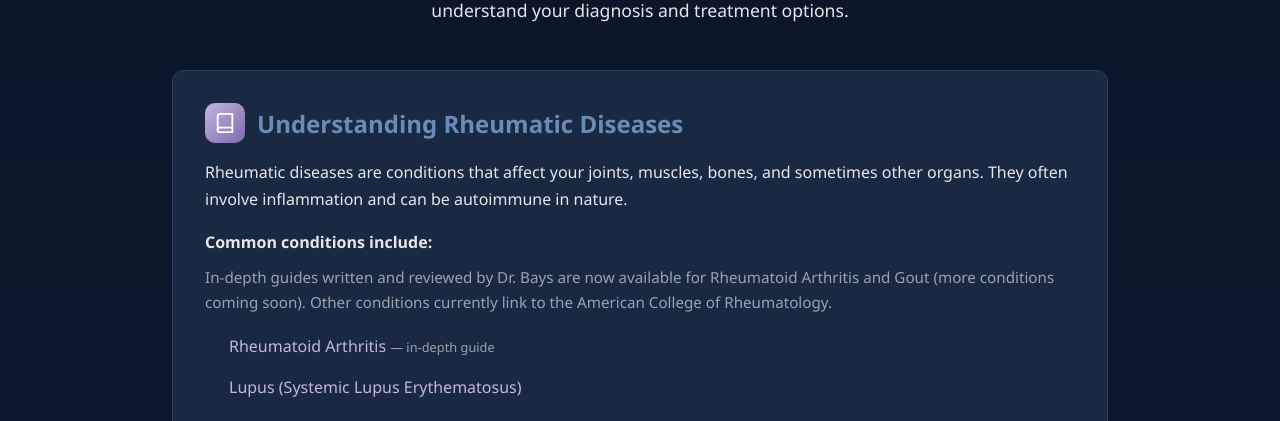
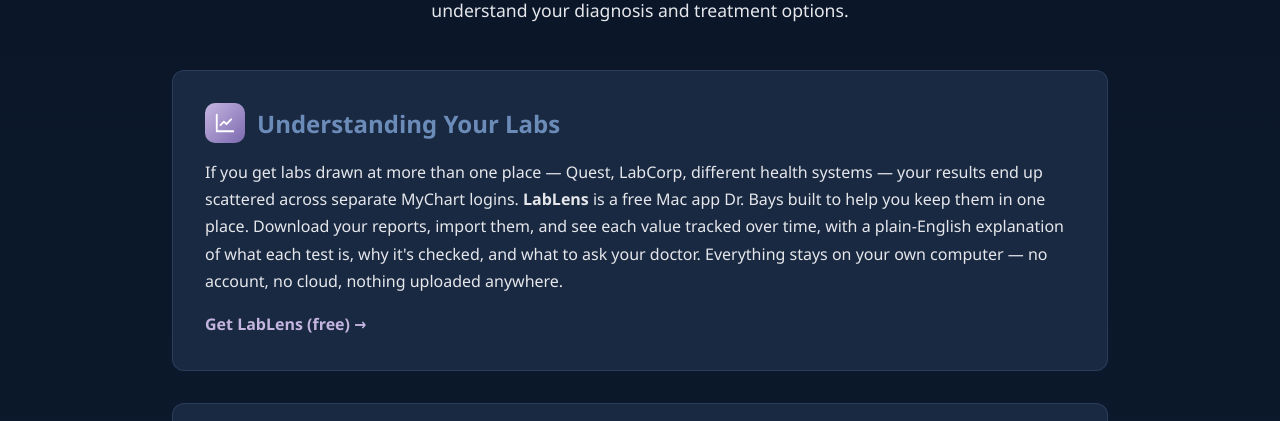
Before and after one commit to rheumify/rheumify-website, a Next.js app: page /patients in a window 1280 px wide. Shown: the part 227-648 px from the top of the page. Built offline with nearby package versions, Linux system fonts and the light colour scheme.

Commit message:
Add "Understanding Your Labs" (LabLens) section at top of Patient Resources

```diff
--- a/app/patients/page.js
+++ b/app/patients/page.js
@@ -11,6 +11,34 @@
         <h1>Patient Resources</h1>
         <p>
           Learn about rheumatic conditions and find resources to help you understand your diagnosis and treatment options.
+        </p>
+      </div>
+
+      <div className="content-card">
+        <h2 style={{ display: 'flex', alignItems: 'center', gap: '0.75rem' }}>
+          <span style={{
+            width: '40px',
+            height: '40px',
+            background: 'linear-gradient(135deg, var(--purple-light), var(--purple-dark))',
+            borderRadius: '10px',
+            display: 'flex',
+            alignItems: 'center',
+            justifyContent: 'center'
+          }}>
+            <svg xmlns="http://www.w3.org/2000/svg" width="22" height="22" viewBox="0 0 24 24" fill="none" stroke="white" strokeWidth="2" strokeLinecap="round" strokeLinejoin="round">
+              <path d="M3 3v18h18"></path>
+              <path d="M18.7 8l-5.1 5.2-2.8-2.7L7 14.3"></path>
+            </svg>
+          </span>
+          Understanding Your Labs
+        </h2>
+        <p>
+          If you get labs drawn at more than one place &mdash; Quest, LabCorp, different health systems &mdash; your results end up scattered across separate MyChart logins. <strong>LabLens</strong> is a free Mac app Dr. Bays built to help you keep them in one place. Download your reports, import them, and see each value tracked over time, with a plain-English explanation of what each test is, why it's checked, and what to ask your doctor. Everything stays on your own computer &mdash; no account, no cloud, nothing uploaded anywhere.
+        </p>
+        <p style={{ marginTop: '1rem' }}>
+          <a href="https://www.glaze.app/app/lablens-GkByoP" target="_blank" rel="noopener noreferrer" style={{ color: 'var(--purple-light)', fontWeight: 600 }}>
+            Get LabLens (free) &rarr;
+          </a>
         </p>
       </div>
 
```
